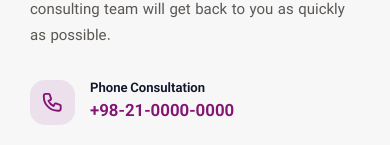
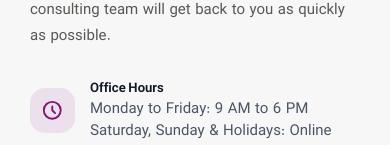
Before and after one commit to mehdijalalii/zimo-frontend, a Next.js app: page /en/contact in a window 390 px wide. Shown: the part 530-675 px from the top of the page. Built offline with nearby package versions, Linux system fonts and the light colour scheme; no server answers.

Commit message:
hide phone number from contact us page

```diff
--- a/src/app/[locale]/contact/page.tsx
+++ b/src/app/[locale]/contact/page.tsx
@@ -96,25 +96,25 @@ export default async function ContactPage({
             <p className="section-copy">{messages.contact.lead}</p>
 
             <ul className="mt-8 space-y-6">
-              <li className="flex items-start gap-4">
-                <div className="flex size-12 shrink-0 items-center justify-center rounded-2xl bg-[#841474]/10 text-[#841474]">
-                  <svg className="h-6 w-6" fill="none" viewBox="0 0 24 24" stroke="currentColor">
-                    <path strokeLinecap="round" strokeLinejoin="round" strokeWidth={2} d="M3 5a2 2 0 012-2h3.28a1 1 0 01.948.684l1.498 4.493a1 1 0 01-.502 1.21l-2.257 1.13a11.042 11.042 0 005.516 5.516l1.13-2.257a1 1 0 011.21-.502l4.493 1.498a1 1 0 01.684.949V19a2 2 0 01-2 2h-1C9.716 21 3 14.284 3 6V5z" />
-                  </svg>
-                </div>
-                <span>
-                  <strong className="block text-sm text-gray-900">
-                    {messages.contact.phone_label}
-                  </strong>
-                  <a
-                    href={`tel:${messages.contact.phone_number.replace(/\s/g, '')}`}
-                    className="text-lg font-bold text-[#841474] hover:underline"
-                    dir="ltr"
-                  >
-                    {messages.contact.phone_number}
-                  </a>
-                </span>
-              </li>
+              {/*<li className="flex items-start gap-4">*/}
+              {/*  <div className="flex size-12 shrink-0 items-center justify-center rounded-2xl bg-[#841474]/10 text-[#841474]">*/}
+              {/*    <svg className="h-6 w-6" fill="none" viewBox="0 0 24 24" stroke="currentColor">*/}
+              {/*      <path strokeLinecap="round" strokeLinejoin="round" strokeWidth={2} d="M3 5a2 2 0 012-2h3.28a1 1 0 01.948.684l1.498 4.493a1 1 0 01-.502 1.21l-2.257 1.13a11.042 11.042 0 005.516 5.516l1.13-2.257a1 1 0 011.21-.502l4.493 1.498a1 1 0 01.684.949V19a2 2 0 01-2 2h-1C9.716 21 3 14.284 3 6V5z" />*/}
+              {/*    </svg>*/}
+              {/*  </div>*/}
+              {/*  <span>*/}
+              {/*    <strong className="block text-sm text-gray-900">*/}
+              {/*      {messages.contact.phone_label}*/}
+              {/*    </strong>*/}
+              {/*    <a*/}
+              {/*      href={`tel:${messages.contact.phone_number.replace(/\s/g, '')}`}*/}
+              {/*      className="text-lg font-bold text-[#841474] hover:underline"*/}
+              {/*      dir="ltr"*/}
+              {/*    >*/}
+              {/*      {messages.contact.phone_number}*/}
+              {/*    </a>*/}
+              {/*  </span>*/}
+              {/*</li>*/}
               <li className="flex items-start gap-4">
                 <div className="flex size-12 shrink-0 items-center justify-center rounded-2xl bg-[#841474]/10 text-[#841474] mt-2">
                   <svg className="h-6 w-6" fill="none" viewBox="0 0 24 24" stroke="currentColor">
```
